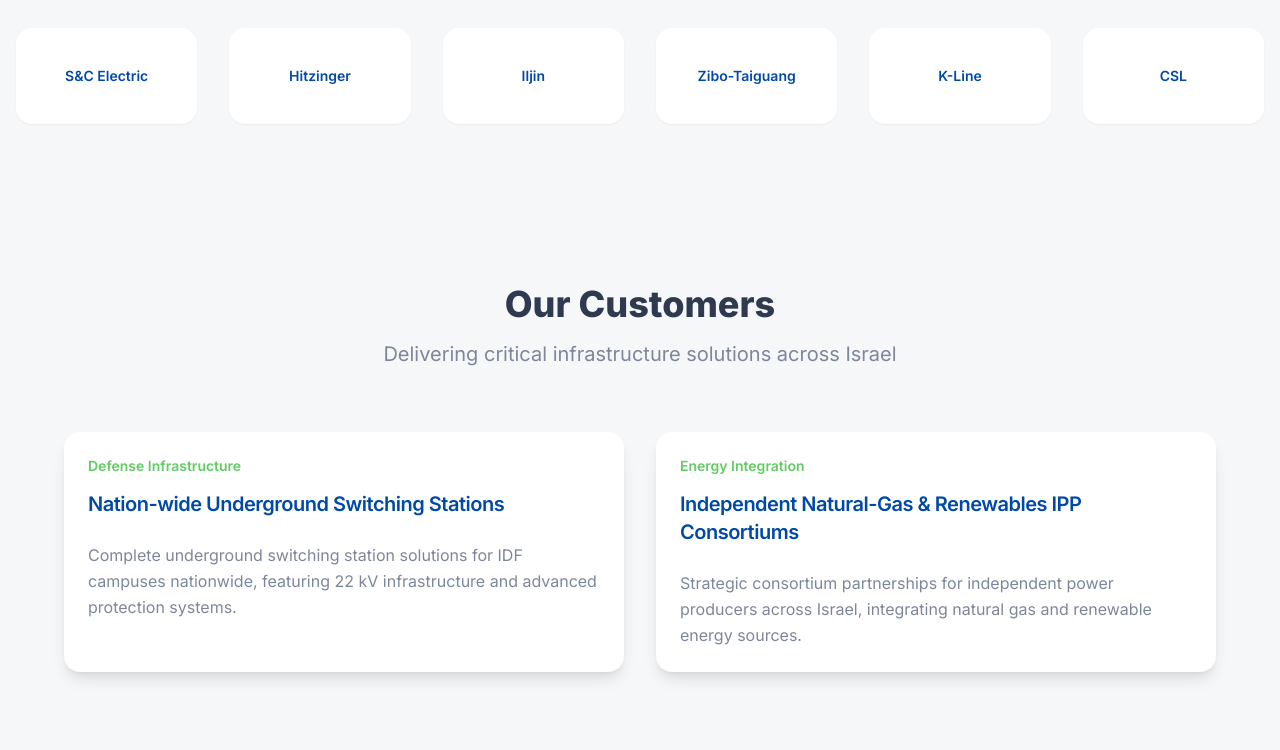
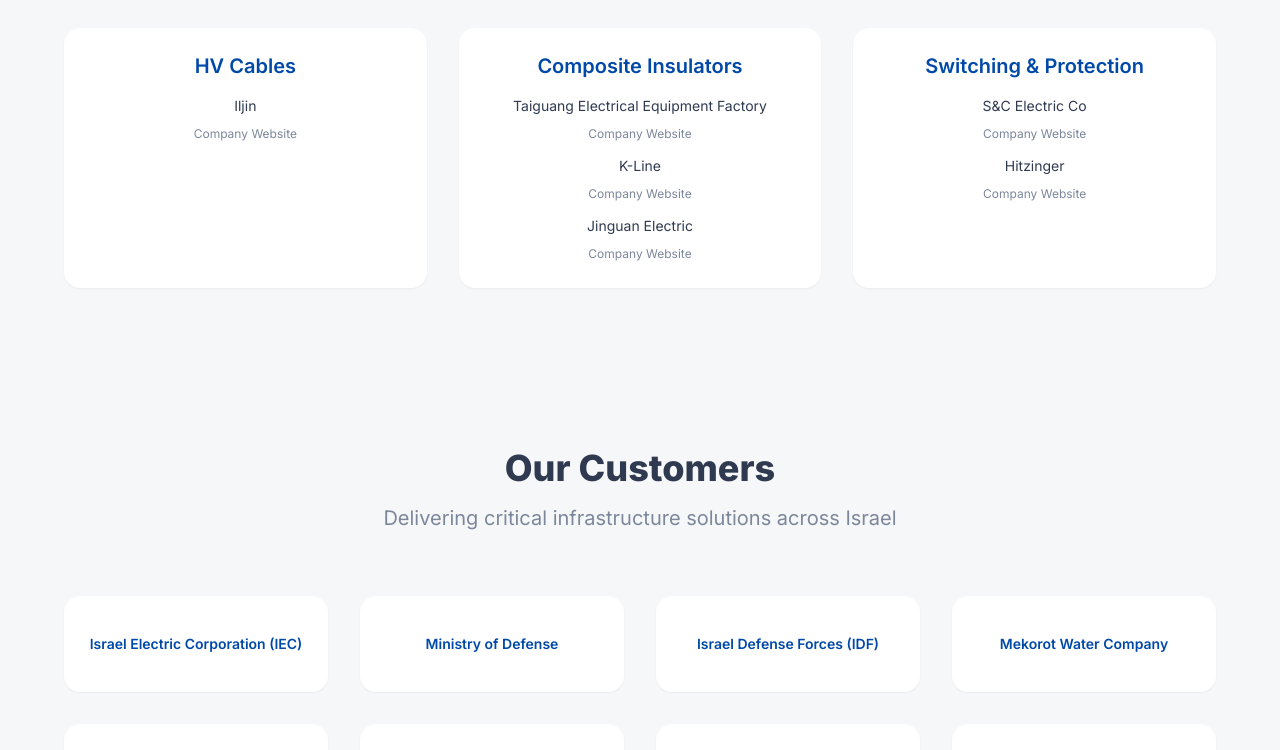
Before and after one commit to giliweiss/sqm-israel-web, a React (Vite) app: page / in a window 1280 px wide. Shown: the part 1800-2550 px from the top of the page. Built offline with nearby package versions, Linux system fonts and the light colour scheme.

Commit message:
Refactor Suppliers and Customers sections
Update the Suppliers section to display three columns with the specified content. Update the Customers section to include logos.

```diff
--- a/src/components/Partners.tsx
+++ b/src/components/Partners.tsx
@@ -1,11 +1,26 @@
 const Partners = () => {
-  const partners = [
-    "S&C Electric",
-    "Hitzinger",
-    "Iljin",
-    "Zibo-Taiguang",
-    "K-Line",
-    "CSL"
+  const supplierCategories = [
+    {
+      title: "HV Cables",
+      companies: [
+        { name: "Iljin", website: "http://www.iljinelectric.com/eng/main.jsp" }
+      ]
+    },
+    {
+      title: "Composite Insulators",
+      companies: [
+        { name: "Taiguang Electrical Equipment Factory", website: "http://www.taiguang.com/" },
+        { name: "K-Line", website: "https://www.k-line.net/" },
+        { name: "Jinguan Electric", website: "https://www.jinguanelectric.com/products/composite-insulator/" }
+      ]
+    },
+    {
+      title: "Switching & Protection",
+      companies: [
+        { name: "S&C Electric Co", website: "http://www.sandc.com/" },
+        { name: "Hitzinger", website: "http://www.hitzinger.at/en" }
+      ]
+    }
   ];
 
   return (
@@ -13,23 +28,35 @@ const Partners = () => {
       <div className="container mx-auto px-4">
         <div className="text-center mb-16">
           <h2 className="text-3xl md:text-4xl font-bold text-foreground mb-4">
-            Trusted Suppliers
+            Suppliers
           </h2>
           <p className="text-xl text-muted-foreground max-w-2xl mx-auto">
             Working with leading manufacturers to deliver world-class solutions
           </p>
         </div>
 
-        <div className="grid grid-cols-2 md:grid-cols-3 lg:grid-cols-6 gap-8 items-center">
-          {partners.map((partner, index) => (
-            <div
-              key={index}
-              className="bg-white rounded-lg p-6 shadow-sm hover:shadow-md transition-shadow duration-300 h-24 flex items-center justify-center"
-            >
-              <div className="text-center">
-                <div className="font-semibold text-primary text-sm">
-                  {partner}
-                </div>
+        <div className="grid grid-cols-1 md:grid-cols-3 gap-8 max-w-6xl mx-auto">
+          {supplierCategories.map((category, index) => (
+            <div key={index} className="bg-white rounded-lg p-6 shadow-sm">
+              <h3 className="text-xl font-semibold text-primary mb-4 text-center">
+                {category.title}
+              </h3>
+              <div className="space-y-3">
+                {category.companies.map((company, companyIndex) => (
+                  <div key={companyIndex} className="text-center">
+                    <div className="font-medium text-foreground text-sm mb-1">
+                      {company.name}
+                    </div>
+                    <a
+                      href={company.website}
+                      target="_blank"
+                      rel="noopener noreferrer"
+                      className="text-xs text-muted-foreground hover:text-primary transition-colors"
+                    >
+                      Company Website
+                    </a>
+                  </div>
+                ))}
               </div>
             </div>
           ))}
--- a/src/components/Projects.tsx
+++ b/src/components/Projects.tsx
@@ -1,17 +1,15 @@
 import { Card, CardContent, CardDescription, CardHeader, CardTitle } from "@/components/ui/card";
 
 const Projects = () => {
-  const projects = [
-    {
-      title: "Nation-wide Underground Switching Stations",
-      description: "Complete underground switching station solutions for IDF campuses nationwide, featuring 22 kV infrastructure and advanced protection systems.",
-      category: "Defense Infrastructure"
-    },
-    {
-      title: "Independent Natural-Gas & Renewables IPP Consortiums",
-      description: "Strategic consortium partnerships for independent power producers across Israel, integrating natural gas and renewable energy sources.",
-      category: "Energy Integration"
-    }
+  const customers = [
+    "Israel Electric Corporation (IEC)",
+    "Ministry of Defense",
+    "Israel Defense Forces (IDF)",
+    "Mekorot Water Company",
+    "Dead Sea Works",
+    "Israel Chemicals Ltd (ICL)",
+    "Teva Pharmaceutical Industries",
+    "Intel Israel"
   ];
 
   return (
@@ -26,23 +24,18 @@ const Projects = () => {
           </p>
         </div>
 
-        <div className="grid grid-cols-1 lg:grid-cols-2 gap-8 max-w-6xl mx-auto">
-          {projects.map((project, index) => (
-            <Card key={index} className="border-0 shadow-lg hover:shadow-xl transition-shadow duration-300">
-              <CardHeader>
-                <div className="text-sm font-semibold text-accent mb-2">
-                  {project.category}
+        <div className="grid grid-cols-2 md:grid-cols-3 lg:grid-cols-4 gap-8 items-center max-w-6xl mx-auto">
+          {customers.map((customer, index) => (
+            <div
+              key={index}
+              className="bg-white rounded-lg p-6 shadow-sm hover:shadow-md transition-shadow duration-300 h-24 flex items-center justify-center"
+            >
+              <div className="text-center">
+                <div className="font-semibold text-primary text-sm">
+                  {customer}
                 </div>
-                <CardTitle className="text-xl font-semibold text-primary">
-                  {project.title}
-                </CardTitle>
-              </CardHeader>
-              <CardContent>
-                <CardDescription className="text-base text-muted-foreground leading-relaxed">
-                  {project.description}
-                </CardDescription>
-              </CardContent>
-            </Card>
+              </div>
+            </div>
           ))}
         </div>
       </div>
```
